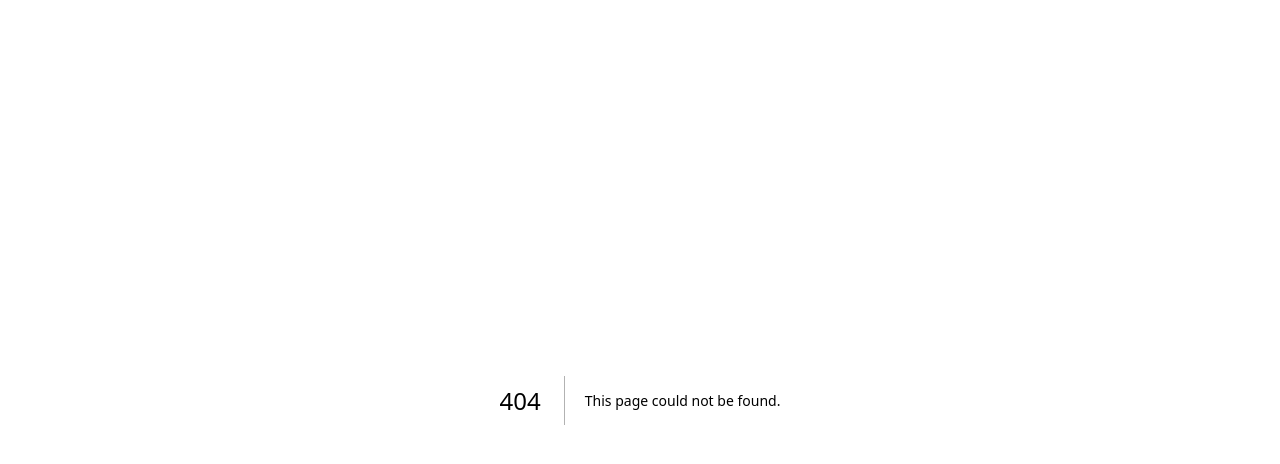
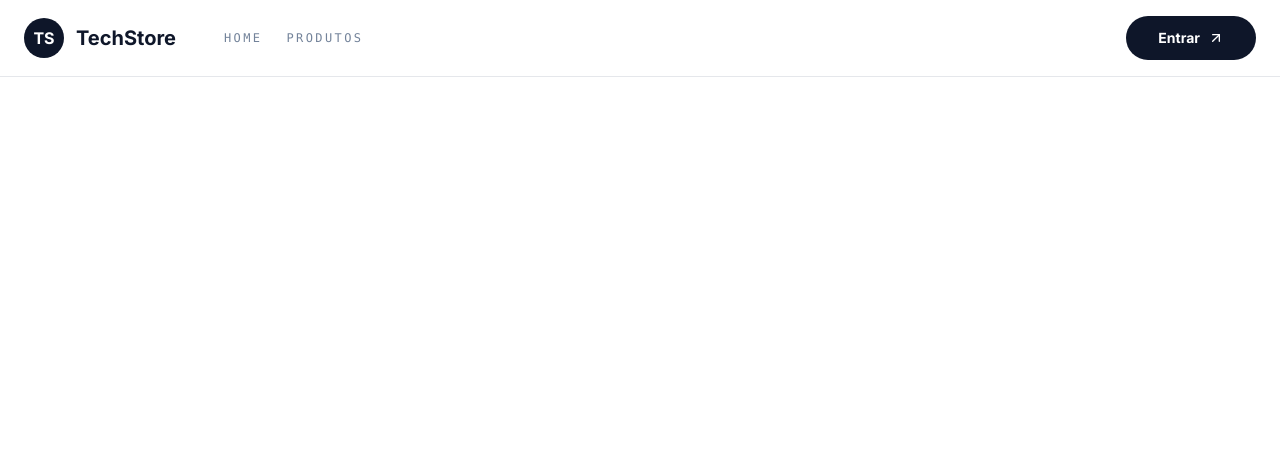
Before and after one commit to Kcode61/TechStore, a Next.js app in the folder frontend/: page /Produtos in a window 1280 px wide. Before the commit this address had no page. Shown: the top 464 px of the page. Built offline with nearby package versions, Linux system fonts and the light colour scheme.

Commit message:
Updated header visual and started products section

```diff
--- /dev/null
+++ b/frontend/app/Produtos/page.tsx
@@ -0,0 +1,7 @@
+export default function Produtos() {
+  return (
+    <section className="pt-32  bg-white">
+      <div className="max-w-[1340px] mx-auto"></div>
+    </section>
+  );
+}
--- a/frontend/app/layout.tsx
+++ b/frontend/app/layout.tsx
@@ -1,6 +1,7 @@
 import type { Metadata } from "next";
 import { Inter, JetBrains_Mono } from "next/font/google";
 import "./globals.css";
+import { Header } from "@/components/Header";
 
 const inter = Inter({
   variable: "--font-inter",
@@ -22,6 +23,7 @@ export default function RootLayout({ children }: LayoutProps<"/">) {
         className="min-h-full flex flex-col  font-inter"
         cz-shortcut-listen="true"
       >
+        <Header />
         {children}
       </body>
     </html>
--- a/frontend/app/page.tsx
+++ b/frontend/app/page.tsx
@@ -7,7 +7,6 @@ import { InfosSection } from "@/components/InfosSection";
 export default function Home() {
   return (
     <>
-      <Header />
       <HomeSection />
       <InfosSection />
       <HighlightsSection />
--- a/frontend/components/Header/index.tsx
+++ b/frontend/components/Header/index.tsx
@@ -2,7 +2,12 @@
 
 import { buscarUsuarioLogado } from "@/app/Services/api";
 import { User } from "@/app/types/user";
-import { LogOut, User2Icon } from "lucide-react";
+import {
+  ArrowUpRight,
+  LogOut,
+  ShoppingCartIcon,
+  User2Icon,
+} from "lucide-react";
 import Link from "next/link";
 import { useEffect, useState } from "react";
 
@@ -23,57 +28,65 @@ export function Header() {
   }, []);
 
   return (
-    <header className="border-b border-[#E5E7EB] bg-white py-4">
-      <div className="mx-auto flex max-w-7xl items-center justify-between px-6">
-        <div className="flex items-center gap-3">
-          <div className="flex h-10 w-10 items-center justify-center rounded-xl bg-[#3567F4] font-inter font-bold text-white">
-            TS
-          </div>
+    <header className="sticky top-0 z-50 border-b border-[#E5E7EB] bg-white/80 backdrop-blur-md">
+      <div className="mx-auto flex max-w-[1340px] items-center justify-between gap-4 px-6 py-4">
+        <div className="flex items-center gap-12">
+          <Link href="/" className="flex items-center gap-3 group">
+            <div className="flex h-10 w-10 items-center justify-center rounded-full bg-[#0E1629] font-inter font-bold text-white transition-colors duration-300 group-hover:bg-[#3567F4]">
+              TS
+            </div>
+            <h1 className="font-inter text-xl font-bold text-[#0F172A]">
+              TechStore
+            </h1>
+          </Link>
 
-          <h1 className="font-inter text-xl font-bold text-[#0F172A]">
-            TechStore
-          </h1>
+          <nav className="hidden md:flex items-center gap-6">
+            <Link
+              className="font-mono text-xs uppercase tracking-[0.2em] text-[#73839A] transition-colors hover:text-[#0F172A]"
+              href="/"
+            >
+              Home
+            </Link>
+            <Link
+              className="font-mono text-xs uppercase tracking-[0.2em] text-[#73839A] transition-colors hover:text-[#0F172A]"
+              href="/produtos"
+            >
+              Produtos
+            </Link>
+          </nav>
         </div>
 
         {usuario ? (
-          <div className="flex items-center gap-2">
+          <div className="flex items-center gap-3">
+            <Link
+              href="/carrinho"
+              className="flex h-10 w-10 items-center justify-center rounded-full border border-[#E5E7EB] bg-white text-[#0F172A] transition-all duration-300 hover:border-[#3567F4] hover:bg-[#EEF3FF] hover:text-[#3567F4]"
+            >
+              <ShoppingCartIcon size={18} />
+            </Link>
             <Link
               href="/perfil"
-              className="group flex items-center gap-3 rounded-xl border border-transparent px-3 py-2 transition-all duration-200 hover:border-[#E5E7EB] hover:bg-[#F8FAFC]"
+              className="flex h-10 w-10 items-center justify-center rounded-full border border-[#E5E7EB] bg-white text-[#0F172A] transition-all duration-300 hover:border-[#3567F4] hover:bg-[#EEF3FF] hover:text-[#3567F4]"
             >
-              <div className="flex h-9 w-9 items-center justify-center rounded-lg bg-[#EEF3FF] text-[#3567F4] transition-transform duration-200 group-hover:scale-105">
-                <User2Icon size={17} />
-              </div>
-
-              <div className="hidden text-left sm:block">
-                <p className="text-xs font-medium text-[#73839A]">Olá,</p>
-
-                <p className="max-w-[140px] truncate text-sm font-semibold text-[#0F172A]">
-                  {usuario.nome}
-                </p>
-              </div>
+              <User2Icon size={18} />
             </Link>
-
-            <div className="mx-1 hidden h-7 w-px bg-[#E5E7EB] sm:block" />
-
             <button
               type="button"
-              className="group flex items-center gap-2 rounded-xl px-3 py-2 text-sm font-semibold text-[#73839A] transition-all duration-200 hover:bg-[#FEF2F2] hover:text-[#DC2626]"
+              className="flex items-center gap-2 rounded-full border border-[#E5E7EB] bg-white px-5 py-2.5 font-inter text-sm font-bold text-[#64748B] transition-all duration-300 hover:border-[#FCA5A5] hover:bg-[#FEF2F2] hover:text-[#DC2626]"
             >
-              <LogOut
-                size={17}
-                className="transition-transform duration-200 group-hover:translate-x-0.5"
-              />
-
-              <span className="hidden sm:block">Sair</span>
+              <LogOut size={16} /> Sair
             </button>
           </div>
         ) : (
           <Link
             href="/login"
-            className="flex items-center gap-2 rounded-xl bg-[#0F172A] px-5 py-2.5 text-sm font-semibold text-white transition-all duration-200 hover:bg-[#3567F4] hover:shadow-md hover:shadow-[#3567F4]/20"
+            className="group flex items-center gap-2 rounded-full bg-[#0E1629] px-8 py-3 font-inter text-sm font-bold text-white transition ease duration-300 hover:bg-gradient-to-r hover:from-[#3567F4] hover:to-[#3567F4]"
           >
             Entrar
+            <ArrowUpRight
+              size={16}
+              className="transition-all ease duration-200 group-hover:-translate-y-1 group-hover:translate-x-1"
+            />
           </Link>
         )}
       </div>
```
